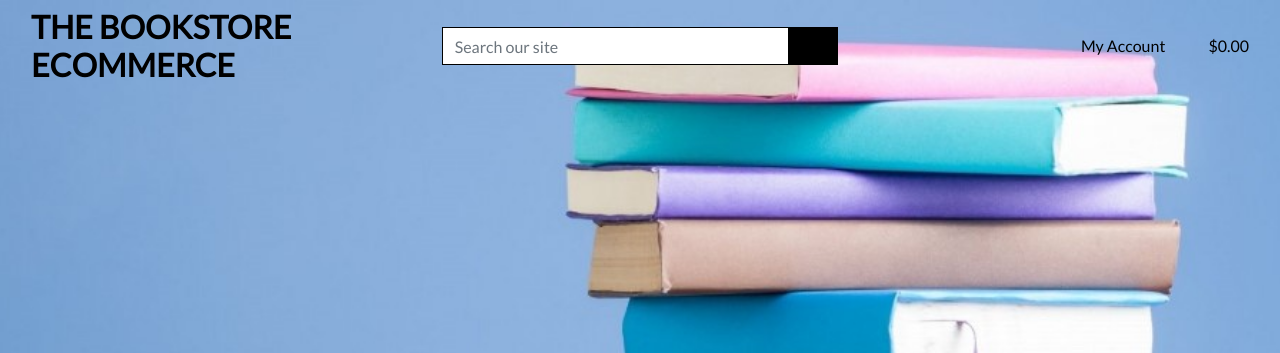
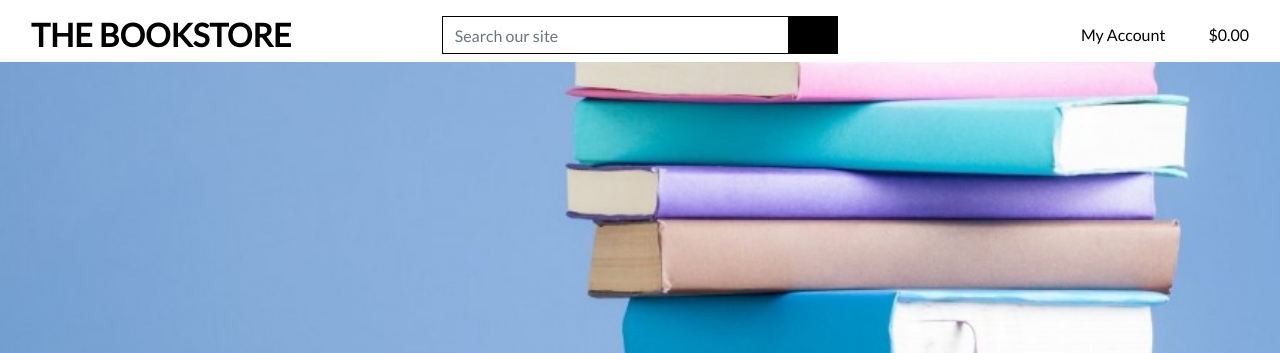
Before and after one commit to Code-Institute-Submissions/waterrot-The-Bookstore_AugResub, a Django app: page / in a window 1280 px wide. Shown: the top 353 px of the page. Run offline with Django 3.2, Linux system fonts and the light colour scheme; some libraries are stand-ins or nearby versions.

Commit message:
fixed the header background

```diff
--- a/templates/base.html
+++ b/templates/base.html
@@ -34,10 +34,12 @@
     </head>
     <body>
         <header class="container-fluid fixed-top">
-            <div class="row">
-                <div class="col-12 col-lg-4 my-auto py-1 py-lg-0 text-center text-lg-left">
+            <div id="topnav" class="row bg-white pt-lg-2 d-none d-lg-flex">
+                <div class="col-12 col-lg-4 my-auto py-1 py-lg-0 text-center text-lg-left ">
                     <a href="{% url 'home' %}" class="nav-link main-logo-link">
-                        <h2 class="logo-font text-black my-0"><strong>The Bookstore Ecommerce</strong></h2>
+                        <h2 class="logo-font text-black my-0">
+                            <strong>The Bookstore</strong>
+                        </h2>
                     </a>
                 </div>
                 <div class="col-12 col-lg-4 my-auto py-1 py-lg-0">
```
Also changed, not shown: requirements.txt (+7 -7 lines), media/The Bookstore-logos.jpeg (added), media/homepage_background_cropped.jpg (added).
